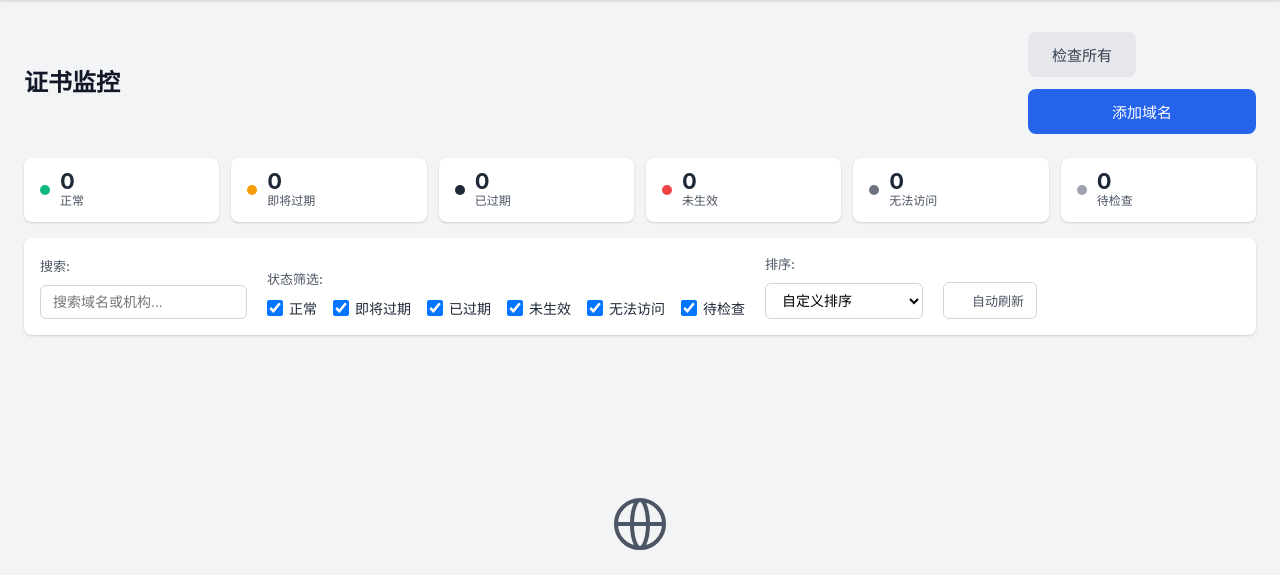
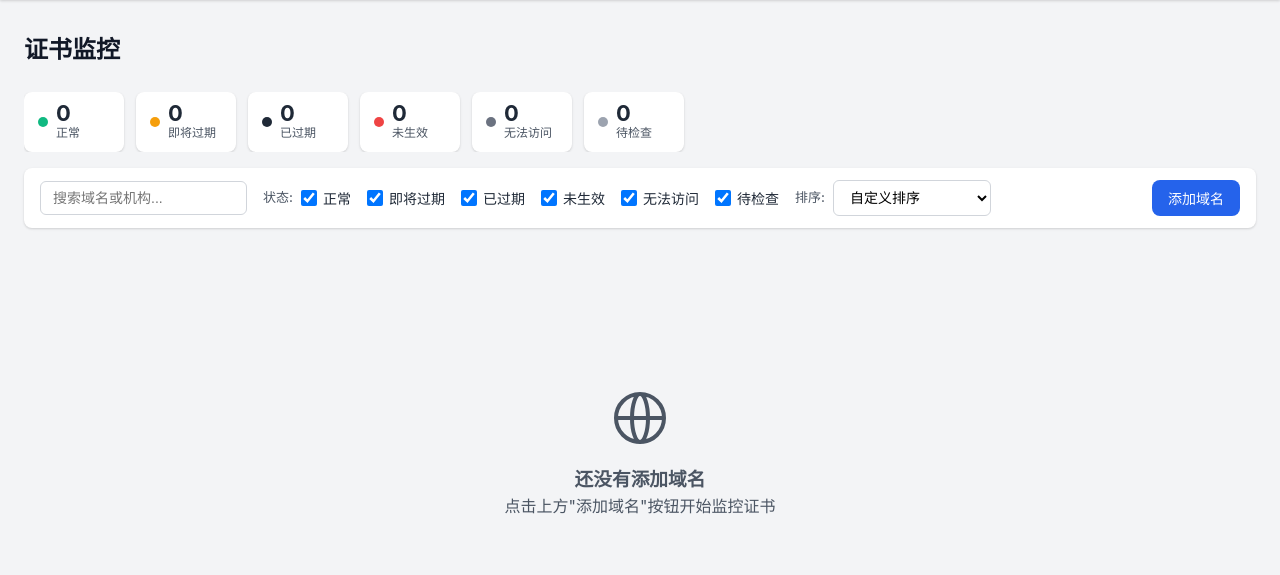
Before and after one commit to WuKrCoding/CredMonitor, a Flask app: page / in a window 1280 px wide. Shown: the part 68-643 px from the top of the page. After the commit the page ends 582 px from the top, so only its background shows below. Run offline with Flask 3, Linux system fonts and the light colour scheme; the visitor is signed in with stand-in values (Sample User, id 1); data that the repository does not hold is empty.

Commit message:
refactor: UI 精简 — 移除检查所有按钮、过滤栏扁平化、后台定时刷新
- 移除「检查所有」按钮（证书信息变更慢，增删域名后自动触发检查）
- 统计面板改为 flex nowrap 单行布局
- 过滤栏扁平化：label 与控件同行排列
- 添加域名按钮移入过滤栏右侧
- 移除自动刷新切换按钮，改为后台固定每1分钟静默刷新

```diff
--- a/templates/index.html
+++ b/templates/index.html
@@ -473,21 +473,24 @@
         }
 
         .stats-bar {
-            display: grid;
-            grid-template-columns: repeat(auto-fit, minmax(140px, 1fr));
+            display: flex;
+            flex-wrap: nowrap;
             gap: 12px;
             margin-bottom: 16px;
+            overflow-x: auto;
         }
 
         .stat-card {
             background: white;
             border-radius: 8px;
-            padding: 12px 16px;
+            padding: 10px 14px;
             box-shadow: var(--shadow);
             display: flex;
             align-items: center;
-            gap: 10px;
+            gap: 8px;
             transition: box-shadow 0.2s;
+            flex-shrink: 0;
+            min-width: 100px;
         }
 
         .stat-card:hover {
@@ -519,26 +522,28 @@
 
         .filter-bar {
             background: white;
-            padding: 16px;
+            padding: 12px 16px;
             border-radius: 8px;
             margin-bottom: 24px;
             box-shadow: var(--shadow);
             display: flex;
             flex-wrap: wrap;
-            gap: 20px;
-            align-items: flex-end;
+            gap: 16px;
+            align-items: center;
         }
 
         .filter-group {
             display: flex;
-            flex-direction: column;
+            align-items: center;
             gap: 8px;
+            white-space: nowrap;
         }
 
         .filter-label {
             font-size: 13px;
             font-weight: 500;
             color: var(--gray-600);
+            flex-shrink: 0;
         }
 
         .checkbox-group {
@@ -587,40 +592,6 @@
         .sort-select:focus {
             outline: none;
             border-color: var(--primary-color);
-        }
-
-        .auto-refresh-toggle {
-            display: flex;
-            align-items: center;
-            gap: 8px;
-            padding: 8px 12px;
-            border: 1px solid var(--gray-300);
-            border-radius: 6px;
-            font-size: 13px;
-            color: var(--gray-600);
-            background: white;
-            cursor: pointer;
-            white-space: nowrap;
-            transition: all 0.2s;
-        }
-
-        .auto-refresh-toggle.active {
-            border-color: var(--success-color);
-            color: var(--success-color);
-            background: #f0fdf4;
-        }
-
-        .auto-refresh-toggle .toggle-dot {
-            width: 8px;
-            height: 8px;
-            border-radius: 50%;
-            background: var(--gray-400);
-            transition: background 0.2s;
-        }
-
-        .auto-refresh-toggle.active .toggle-dot {
-            background: var(--success-color);
-            animation: pulse-dot 1.5s ease-in-out infinite;
         }
 
         @keyframes pulse-dot {
@@ -1254,7 +1225,6 @@
         let sortField = 'custom';
         let sortOrder = 'asc';
         let searchQuery = '';
-        let autoRefreshTimer = null;
         let dashboardInitialized = false;
         let dragSrcEl = null;
         let dragSrcElId = null;
@@ -1411,14 +1381,6 @@
                     <main class="main-content">
                         <div class="toolbar">
                             <h1>证书监控</h1>
-                            <div class="toolbar-actions">
-                                <button class="btn btn-secondary" onclick="checkAllDomains()">
-                                    <span class="btn-text">检查所有</span>
-                                </button>
-                                <button class="btn btn-primary" onclick="showAddModal()">
-                                    <span class="btn-text">添加域名</span>
-                                </button>
-                            </div>
                         </div>
 
                         <div class="stats-bar" id="statsBar">
@@ -1428,12 +1390,11 @@
                         <div class="content-wrapper">
                             <div class="filter-bar">
                                 <div class="filter-group">
-                                    <span class="filter-label">搜索:</span>
                                     <input type="text" class="search-input" id="searchInput" placeholder="搜索域名或机构..." oninput="onSearch(this.value)">
                                 </div>
 
                                 <div class="filter-group">
-                                    <span class="filter-label">状态筛选:</span>
+                                    <span class="filter-label">状态:</span>
                                     <div class="checkbox-group">
                                         <label class="checkbox-item">
                                             <input type="checkbox" value="valid" checked onchange="updateStatusFilter(this)">
@@ -1477,12 +1438,8 @@
                                     </select>
                                 </div>
 
-                                <div class="filter-group">
-                                    <span class="filter-label">&nbsp;</span>
-                                    <button class="auto-refresh-toggle" id="autoRefreshBtn" onclick="toggleAutoRefresh()" title="自动刷新证书状态">
-                                        <span class="toggle-dot"></span>
-                                        <span>自动刷新</span>
-                                    </button>
+                                <div class="filter-group" style="margin-left: auto;">
+                                    <button class="btn btn-primary btn-sm" onclick="showAddModal()">添加域名</button>
                                 </div>
                             </div>
 
@@ -1757,18 +1714,6 @@
             }
         }
 
-        function toggleAutoRefresh() {
-            const btn = document.getElementById('autoRefreshBtn');
-            if (autoRefreshTimer) {
-                clearInterval(autoRefreshTimer);
-                autoRefreshTimer = null;
-                btn.classList.remove('active');
-            } else {
-                autoRefreshTimer = setInterval(() => checkAllDomainsSilent(), 300000);
-                btn.classList.add('active');
-            }
-        }
-
         // 拖拽功能实现
         function initDragAndDrop() {
             const grid = document.getElementById('domainsGrid');
@@ -2038,37 +1983,6 @@
                 }
             } catch (error) {
                 showAlert('检查失败', 'error');
-            } finally {
-                btn.innerHTML = originalHTML;
-                btn.disabled = false;
-            }
-        }
-
-        async function checkAllDomains() {
-            const btn = document.querySelector('.toolbar .btn-secondary');
-            const originalHTML = btn.innerHTML;
-            btn.innerHTML = '<span class="spinner"></span> 检查中...';
-            btn.disabled = true;
-
-            try {
-                const response = await fetch(`${API_BASE}/domains/check-all`, { method: 'POST' });
-                const data = await response.json();
-
-                if (data.success && data.results) {
-                    showAlert(`已检查 ${data.results.length} 个域名`);
-                    // 用检查结果更新 currentDomains
-                    data.results.forEach(result => {
-                        const idx = currentDomains.findIndex(d => d.id === result.domain_id);
-                        if (idx !== -1) {
-                            currentDomains[idx] = { ...currentDomains[idx], ...result };
-                        }
-                    });
-                    updateDomainsGrid();
-                } else {
-                    showAlert('检查失败', 'error');
-                }
-            } catch (error) {
-                showAlert('检查失败: ' + error.message, 'error');
             } finally {
                 btn.innerHTML = originalHTML;
                 btn.disabled = false;
@@ -2111,6 +2025,8 @@
                         </main>
                     </div>`;
                 loadDomains();
+                // 后台每1分钟静默刷新证书状态
+                setInterval(() => checkAllDomainsSilent(), 60000);
                 document.addEventListener('submit', (e) => {
                     if (e.target.id === 'addDomainForm') {
                         addDomain(e);
```
